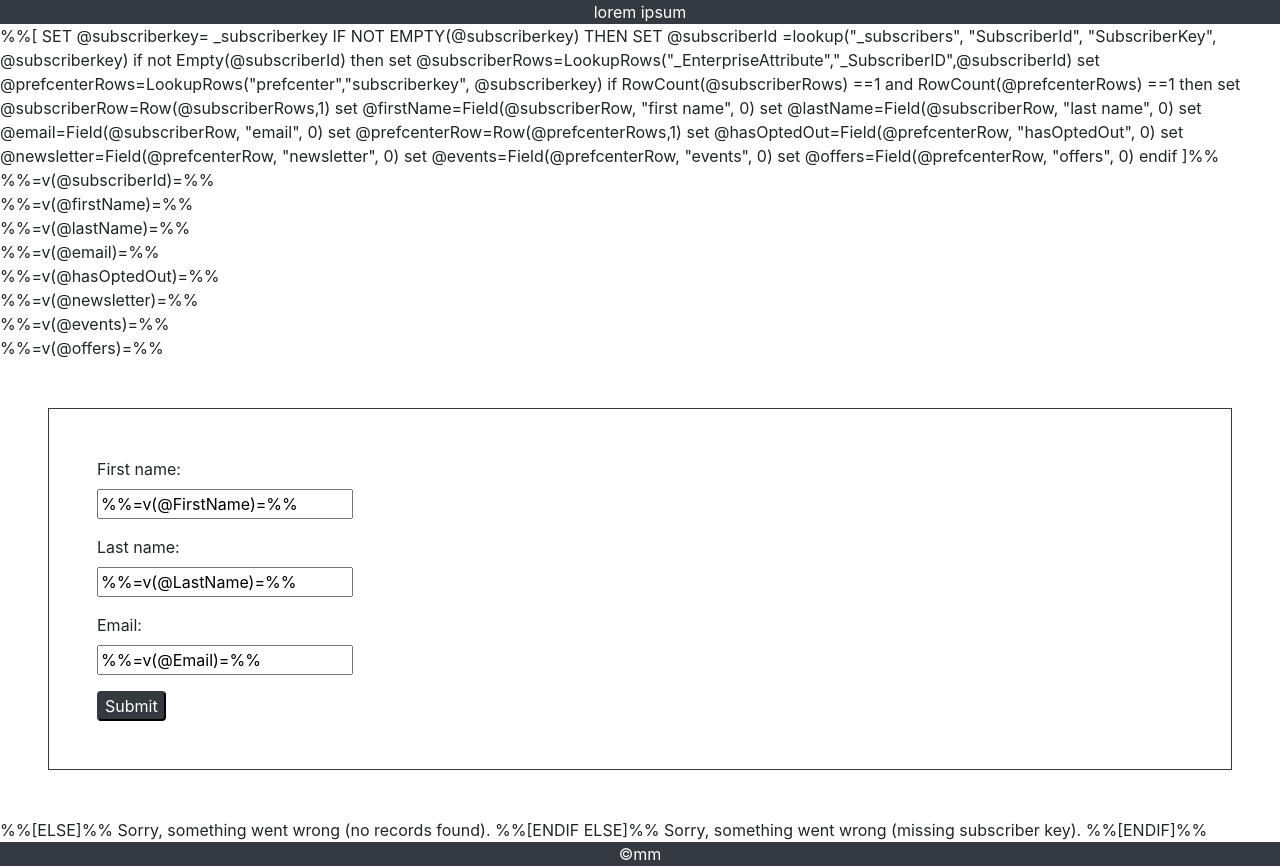
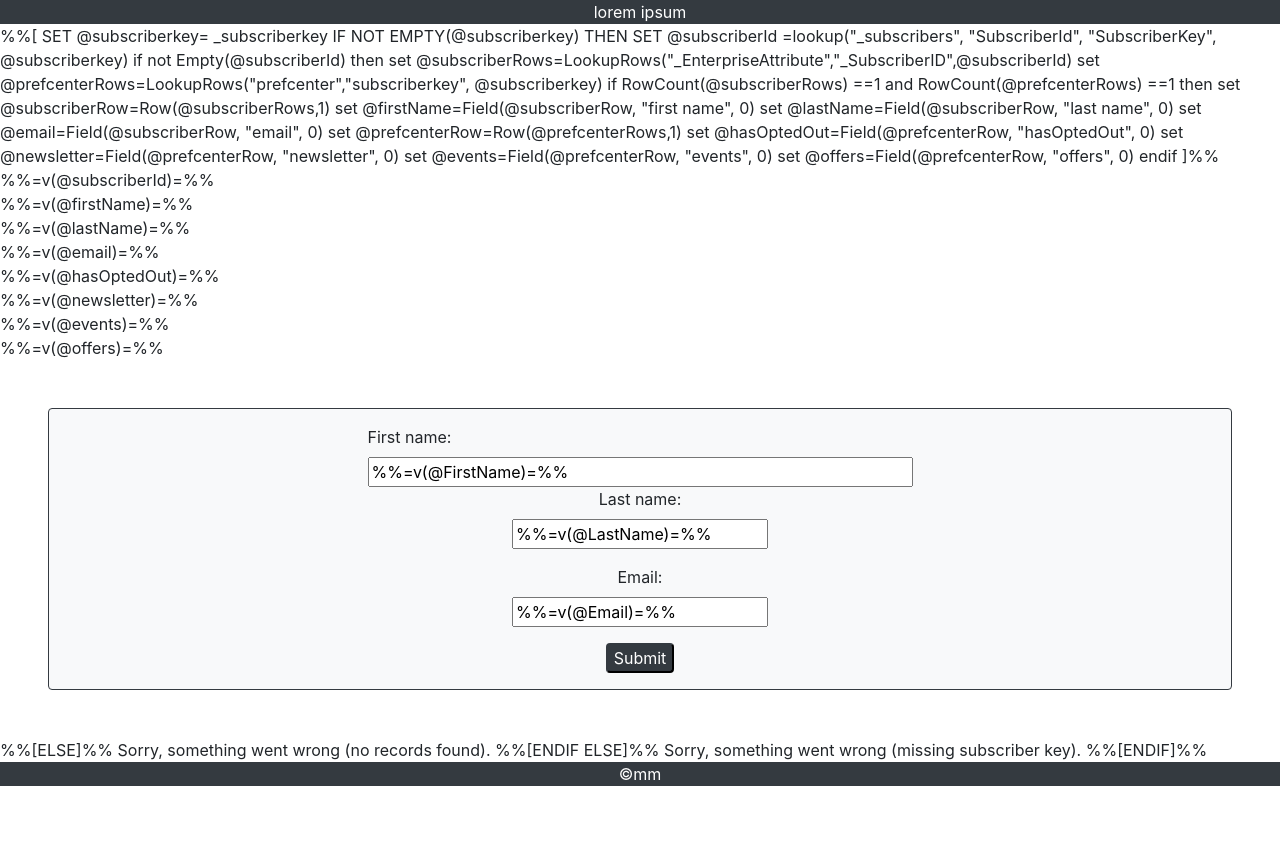
Before and after one commit to mmarkieps/sub-center, a plain HTML site: page docs/index.html in a window 1280 px wide. After the commit the page ends 800 px from the top, so only its background shows below. Drawn offline with nearby package versions, Linux system fonts and the light colour scheme.

Commit message:
bootstrap styling

```diff
--- a/docs/index.html
+++ b/docs/index.html
@@ -29,7 +29,7 @@
  <script runat="server">
 Platform.Load("Core","1.1.1");
 try{
-
+}
 </script>
 
 %%[
@@ -69,9 +69,9 @@ endif
    <div>%%=v(@offers)=%%</div>
 
 
-    <form class="align-self-center border border-dark  p-5 m-5">
-      <div class="form-group"> <label>First name: </label><br>
-        <input type="text" name="firstname" value="%%=v(@FirstName)=%%">
+    <form class="align-self-center border border-dark rounded bg-light p-1 p-md-3 m-1 m-md-5 text-center">
+      <div class="form-group col col-12 col-md-6 m-auto"> <label class ="float-left">First name: </label><br>
+        <input class ="w-100" type="text" name="firstname" value="%%=v(@FirstName)=%%">
       </div>
       <div class="form-group">
         <label>Last name: </label>
@@ -81,7 +81,7 @@ endif
 
 
       <input name="submitted" type="hidden" value="true">
-      <input type="submit" value="Submit" class=" btn-dark rounded">
+      <input type="submit" value="Submit" class=" btn-dark rounded align-self-center">
     </form>
 
 
```
